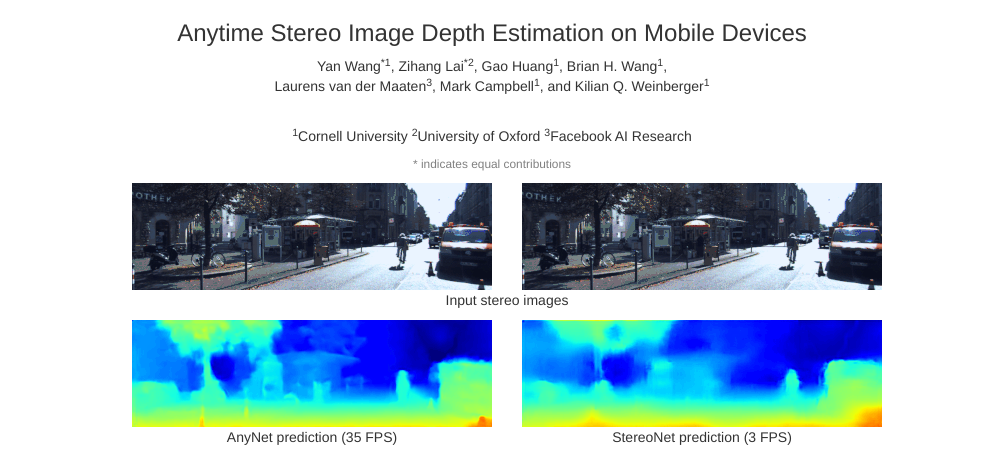
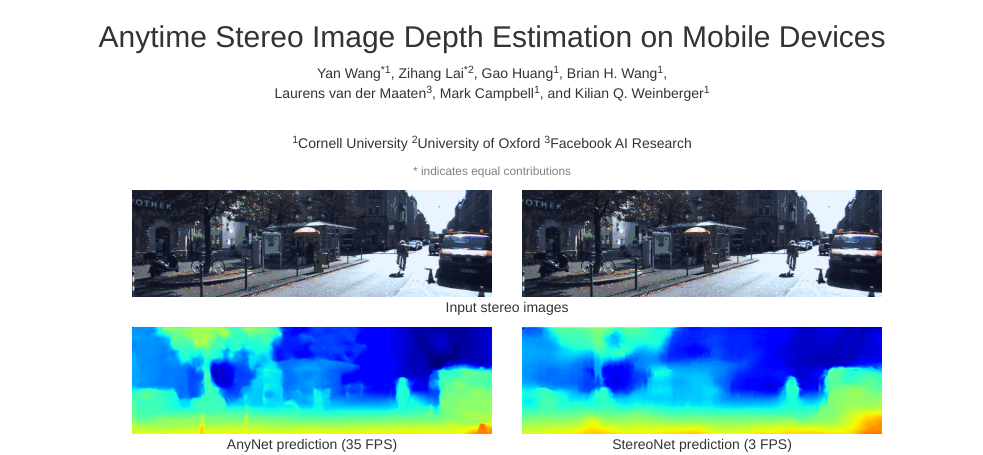
Before and after one commit to mileyan/AnyNet, a plain HTML site: page docs/index.html in a window 1280 px wide. Shown: the top 455 px of the page, without its empty margins (148-1131 px from the left). Drawn offline with nearby package versions, Linux system fonts and the light colour scheme.

Commit message:
Update index.html

```diff
--- a/docs/index.html
+++ b/docs/index.html
@@ -36,9 +36,9 @@
 </head>
 <body>
 
-	<div class="container">
+	<div class="container mt-4">
 		<div class="">
-			<h3 class="text-center">Anytime Stereo Image Depth Estimation on Mobile Devices</h3>
+			<h2 class="text-center">Anytime Stereo Image Depth Estimation on Mobile Devices</h2>
 			<p class="text-center">Yan Wang<sup>*1</sup>, Zihang Lai<sup>*2</sup>, Gao Huang<sup>1</sup>, Brian H. Wang<sup>1</sup>, <br> Laurens van der Maaten<sup>3</sup>, Mark Campbell<sup>1</sup>, and Kilian Q. Weinberger<sup>1</sup></p>
 			<br>
 			<p class="text-center"><sup>1</sup>Cornell University <sup>2</sup>University of Oxford <sup>3</sup>Facebook AI Research</p>
```
